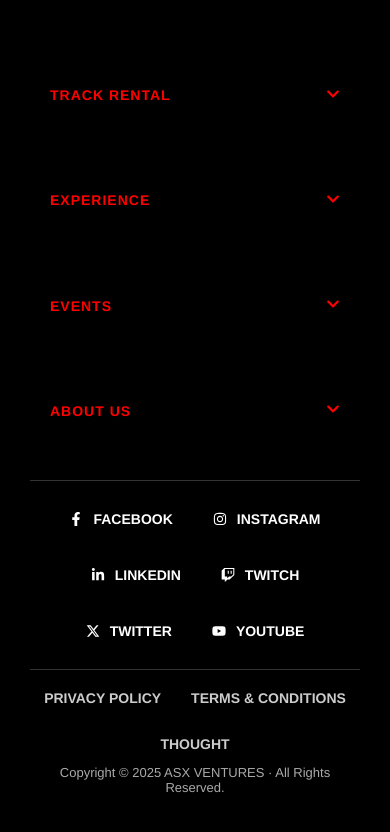
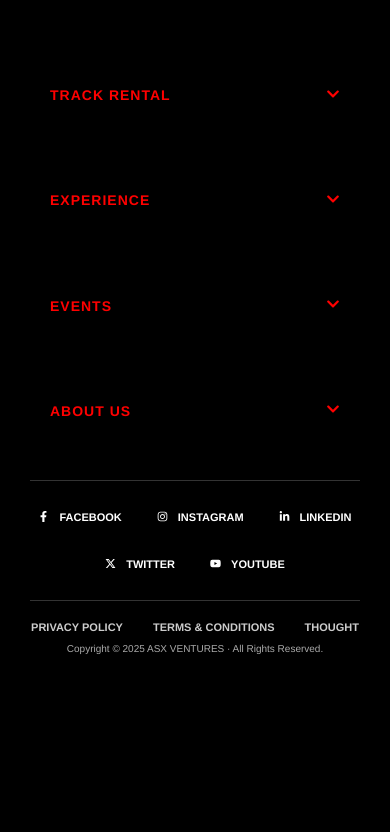
Before and after one commit to rira1403github/ASX-Main, a React (Create React App) app: page /bookride in a window 390 px wide. Shown: the part 1840-2672 px from the top of the page. After the commit the page ends 2544 px from the top, so only its background shows below. Built offline with nearby package versions, Linux system fonts and the light colour scheme.

Commit message:
second test

```diff
--- a/src/components/blogs.css
+++ b/src/components/blogs.css
@@ -182,6 +182,7 @@
     text-align: center;
     background-color: black;
     padding: 0px;
+    margin-bottom: 1rem;
     gap: 20px;
   }
 
--- a/src/components/book.css
+++ b/src/components/book.css
@@ -22,7 +22,7 @@
   text-align: center;
   color: white;
   max-width: 100%;
-  width: 800px;
+  width: 600px;
   margin-left: 25px;
   opacity: 0;
   transform: translateY(20px);
@@ -115,7 +115,7 @@
 
   .book-overlay {
     position: absolute;
-    max-width: 430px;
+    max-width: 400px;
     bottom: 3rem;
     padding: 10px;
     margin: 1rem;
@@ -127,7 +127,7 @@
 
   .book-overlay {
     position: absolute;
-    max-width: 380px;
+    max-width: 350px;
     bottom: 2rem;
   }
 
@@ -159,7 +159,7 @@
 
   .book-overlay {
     position: absolute;
-    max-width: 340px;
+    max-width: 300px;
     bottom: 2rem;
   }
 }
--- a/src/components/footer.css
+++ b/src/components/footer.css
@@ -63,16 +63,18 @@
 }
 
 .social-footer {
+  text-decoration: none;
   border-top: 1px solid #333;
   padding: 30px 0;
   display: flex;
   flex-wrap: wrap;
   justify-content: center;
-  gap: 40px;
+  gap: 35px;
   animation: fadeIn 1s ease-in;
 }
 
 .social-item {
+  text-decoration: none;
   display: flex;
   align-items: center;
   gap: 10px;
@@ -142,6 +144,19 @@
 
 @media (max-width: 480px) {
 
+.social-item {
+  font-weight: 600;
+  font-size: 11px;
+}
+
+.footer-links {
+  font-size: 11px;
+}
+
+.footer-copy {
+  font-size: 10px;
+}
+
 .footer-col-links {
   max-height: 0;
   overflow: hidden;
--- a/src/components/footer.js
+++ b/src/components/footer.js
@@ -1,6 +1,6 @@
 import React, { useState } from 'react';
 import './footer.css';
-import { FaFacebookF, FaInstagram, FaLinkedinIn, FaYoutube, FaTwitch } from 'react-icons/fa';
+import { FaFacebookF, FaInstagram, FaLinkedinIn, FaYoutube } from 'react-icons/fa';
 import {  FaXTwitter } from 'react-icons/fa6';
 import { FaChevronUp, FaChevronDown } from "react-icons/fa";
 // import { SiTiktok } from 'react-icons/si';
@@ -58,14 +58,23 @@ const Footer = () => {
         ))}
       </div>
 
-      <div className="social-footer">
-        <div className="social-item"><FaFacebookF /> <span>FACEBOOK</span></div>
-        <div className="social-item"><FaInstagram /> <span>INSTAGRAM</span></div>
-        <div className="social-item"><FaLinkedinIn /> <span>LINKEDIN</span></div>
-        <div className="social-item"><FaTwitch /> <span>TWITCH</span></div>
-        <div className="social-item"><FaXTwitter /> <span>TWITTER</span></div>
-        <div className="social-item"><FaYoutube /> <span>YOUTUBE</span></div>
-      </div>
+       <div className="social-footer">
+        <a href="https://www.facebook.com/people/A-thon/61567067664336/?rdid=KhKFvb5di8wMmWAe&share_url=https%3A%2F%2Fwww.facebook.com%2Fshare%2FcND9rTs3aHFeZcEi" target="_blank" rel="noopener noreferrer" className="social-item">
+        <FaFacebookF /> <span>FACEBOOK</span>
+        </a>
+        <a href="https://www.instagram.com/athon_allterrain/" target="_blank" rel="noopener noreferrer" className="social-item">
+        <FaInstagram /> <span>INSTAGRAM</span>
+        </a>
+        <a href="https://www.linkedin.com/company/athonat/posts/?feedView=all" target="_blank" rel="noopener noreferrer" className="social-item">
+        <FaLinkedinIn /> <span>LINKEDIN</span>
+        </a>
+        <a href="https://x.com/ATHON1705" target="_blank" rel="noopener noreferrer" className="social-item">
+        <FaXTwitter /> <span>TWITTER</span>
+        </a>
+        <a href="https://www.youtube.com/@a-thon" target="_blank" rel="noopener noreferrer" className="social-item">
+        <FaYoutube /> <span>YOUTUBE</span>
+        </a>
+        </div>
 
       <div className="footer-bottom">
         <div className="footer-links">
```
Lines whose indentation alone changed are shown as unchanged.
